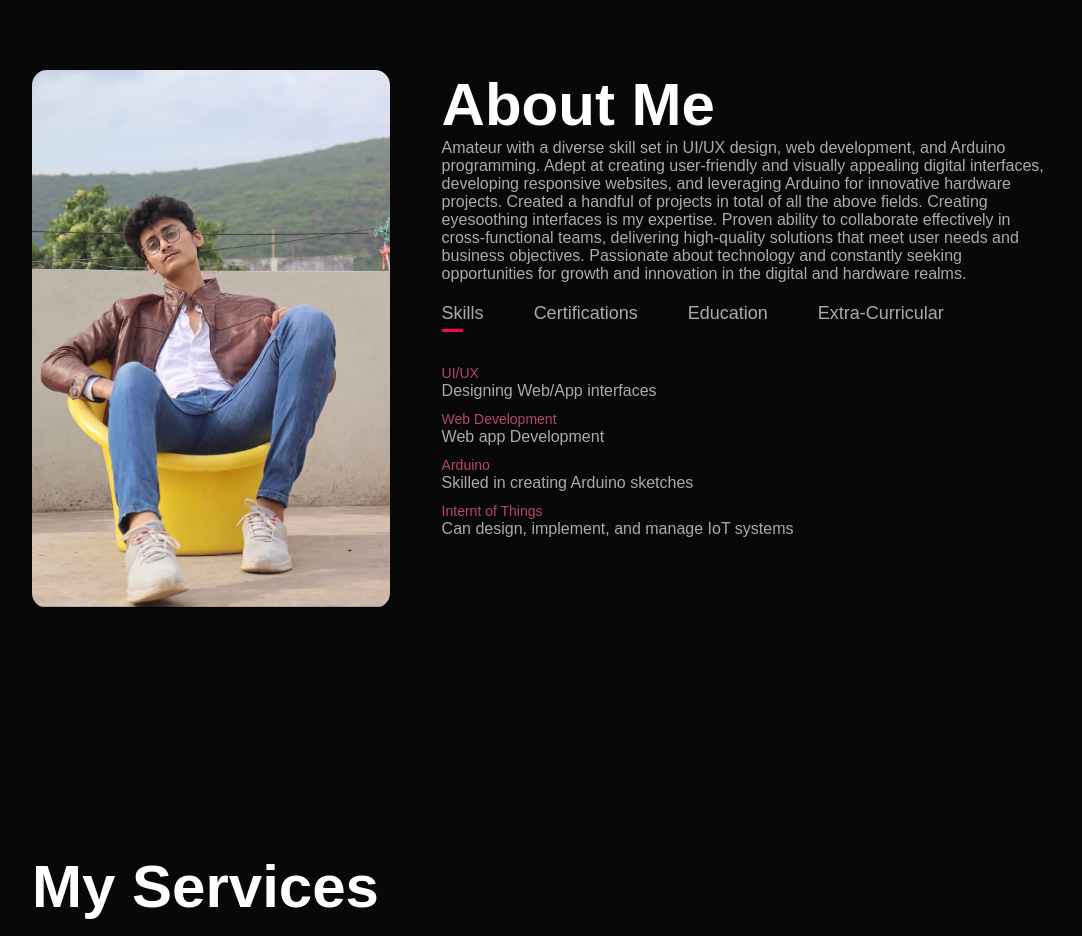
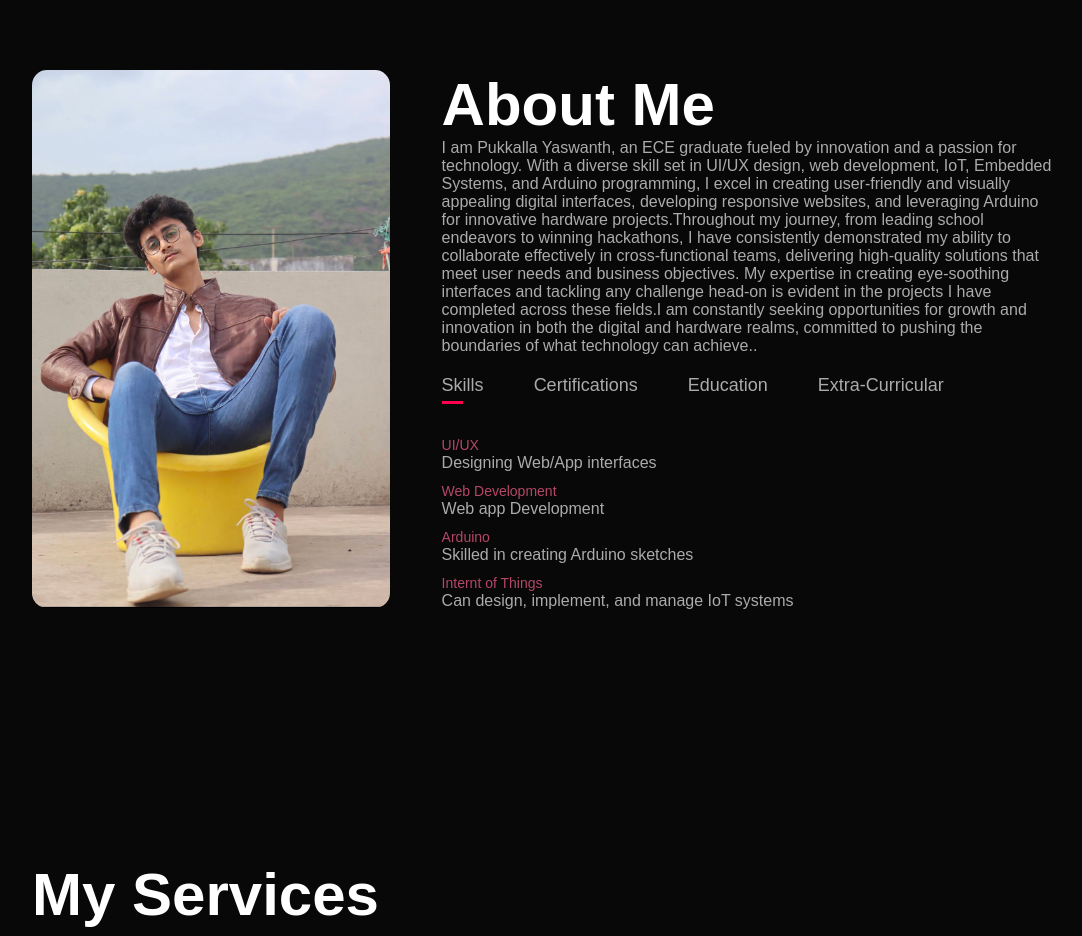
Before and after one commit to YELLAJI17/Portfolio, a plain HTML site: page index.html in a window 1280 px wide. Shown: the part 900-1836 px from the top of the page, without its empty margins (96-1178 px from the left). Drawn offline with Linux system fonts and the light colour scheme.

Commit message:
Update index.html

```diff
--- a/index.html
+++ b/index.html
@@ -46,15 +46,12 @@
                 </div>
                 <div class="about-col-2">
                     <h1 class="sub-title">About Me</h1>
-                    <p> Amateur with a diverse skill set in UI/UX design, web development, and Arduino programming.
-                        Adept at creating user-friendly and visually appealing digital interfaces,
-                        developing responsive websites, and leveraging Arduino for innovative hardware projects.
-                        Created a handful of projects in total of all the above fields.
-                        Creating eyesoothing interfaces is my expertise.
-                        Proven ability to collaborate effectively in cross-functional teams,
-                        delivering high-quality solutions that meet user needs and business objectives.
-                        Passionate about technology and constantly seeking opportunities for growth and
-                        innovation in the digital and hardware realms.</p>
+                    <p> I am Pukkalla Yaswanth, an ECE graduate fueled by innovation and a passion for technology. With a diverse skill set in UI/UX design, web development, IoT, Embedded Systems,
+                        and Arduino programming, I excel in creating user-friendly and visually appealing digital interfaces, developing responsive websites, and leveraging Arduino for innovative
+                        hardware projects.Throughout my journey, from leading school endeavors to winning hackathons, I have consistently demonstrated my ability to collaborate effectively in
+                        cross-functional teams, delivering high-quality solutions that meet user needs and business objectives. My expertise in creating eye-soothing interfaces and tackling any
+                        challenge head-on is evident in the projects I have completed across these fields.I am constantly seeking opportunities for growth and innovation in both the digital and
+                        hardware realms, committed to pushing the boundaries of what technology can achieve..</p>
                     <div class="tab-titles">
                         <p class="tab-links active-link" onclick="openTab('skills')">Skills</p>
                         <p class="tab-links" onclick="openTab('certifications')">Certifications</p>
```
